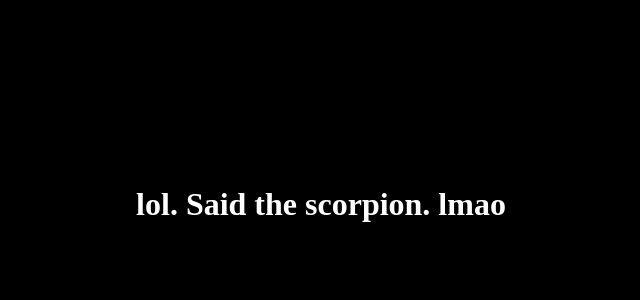
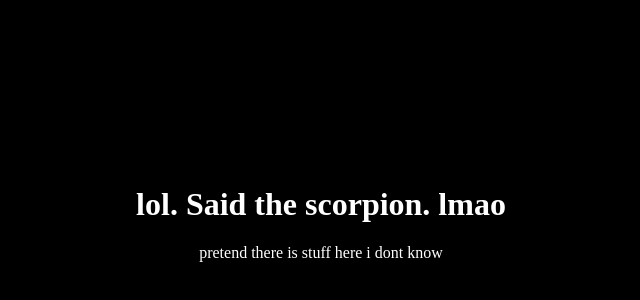
Before and after one commit to AuroraKy/auroraky.github.io, a plain HTML site: page index.html in a window 1280 px wide. Shown: the part 114-414 px from the top of the page, without its empty margins (319-959 px from the left). Drawn offline with Linux system fonts and the light colour scheme.

Commit message:
Update index.html

```diff
--- a/index.html
+++ b/index.html
@@ -8,9 +8,15 @@
         <meta content="https://www.youtube.com/watch?v=NV-p_-OvUnA" property="og:url" />
         <meta content="https://puu.sh/JqU8u/c1db7a4c2f.png" property="og:image" />
         <meta content="#cce2ef" data-react-helmet="true" name="theme-color" />
-    <meta http-equiv="refresh" content="1; URL=https://www.youtube.com/watch?v=NV-p_-OvUnA">
+        <!-- <meta http-equiv="refresh" content="1; URL=https://www.youtube.com/watch?v=NV-p_-OvUnA"> -->
     </head>
+
     <body style="background-color:black;text-align: center;color:white;">
         <h1 style="margin-top: 300px">lol. Said the scorpion. lmao</h1>
+
+        <div id="main">
+            <p>pretend there is stuff here i dont know</p>
+        </div>
+
     </body>
 </html>
```
Lines whose indentation alone changed are shown as unchanged.
